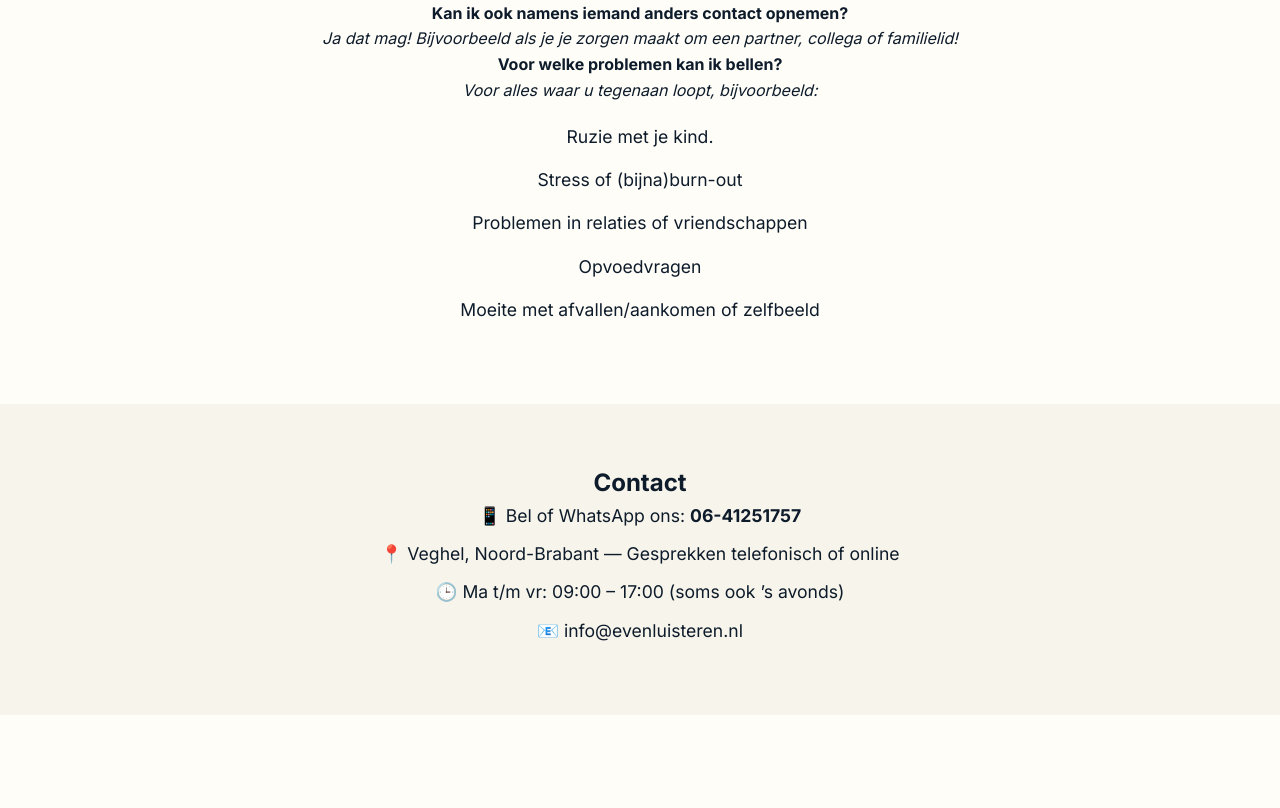
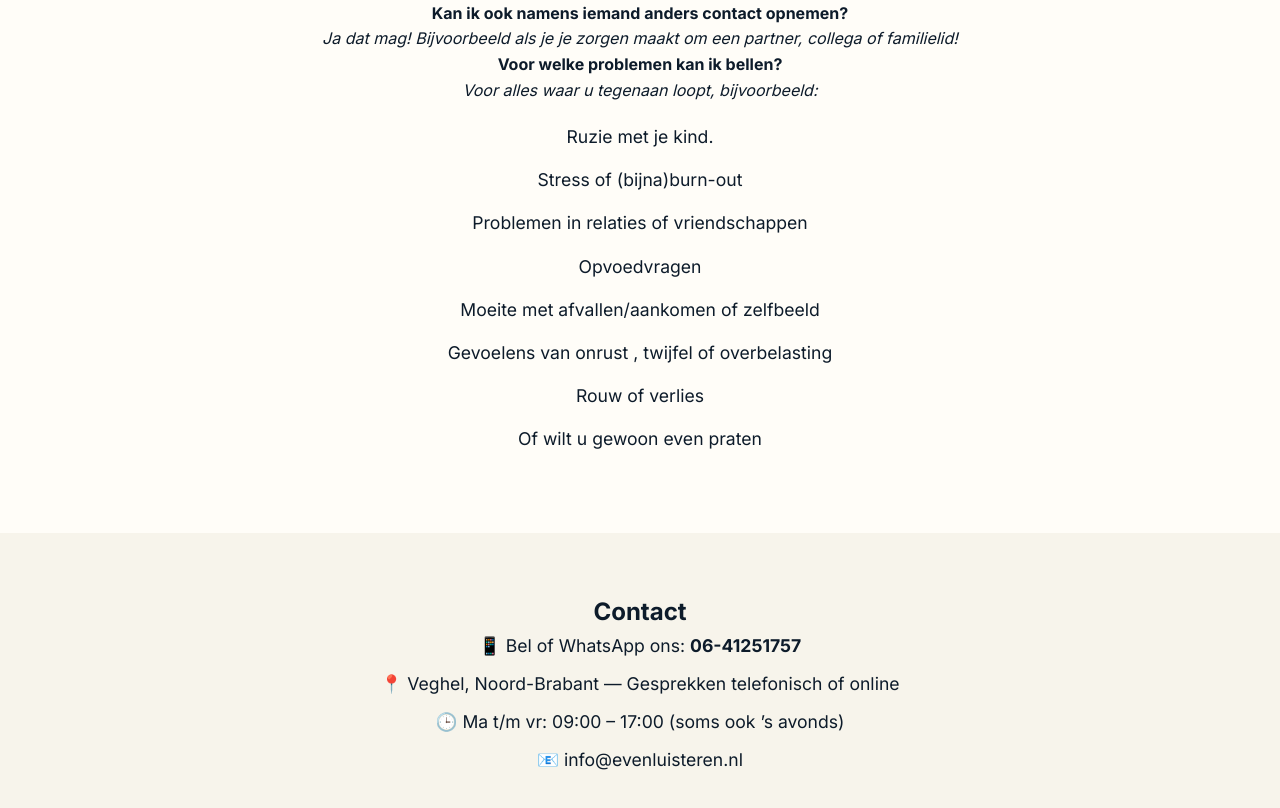
Before and after one commit to ikluisternaarjou/ikluisternaarjou, a plain HTML site: page index.html in a window 1280 px wide. Shown: the part 2272-3080 px from the top of the page. Before the commit the page ends 2987 px from the top, so only its background shows below. Drawn offline with nearby package versions, Linux system fonts and the light colour scheme.

Commit message:
Update index.html

```diff
--- a/index.html
+++ b/index.html
@@ -323,6 +323,9 @@ Want soms is één goed gesprek al genoeg om weer ruimte te voelen — en verder
   <li>Problemen in relaties of vriendschappen</li>
   <li>Opvoedvragen</li>
   <li>Moeite met afvallen/aankomen of zelfbeeld</li>
+  <li>Gevoelens van onrust , twijfel of overbelasting</li>
+  <li>Rouw of verlies</li>
+  <li>Of wilt u gewoon even praten</li>
 </ul>
 
 
```
